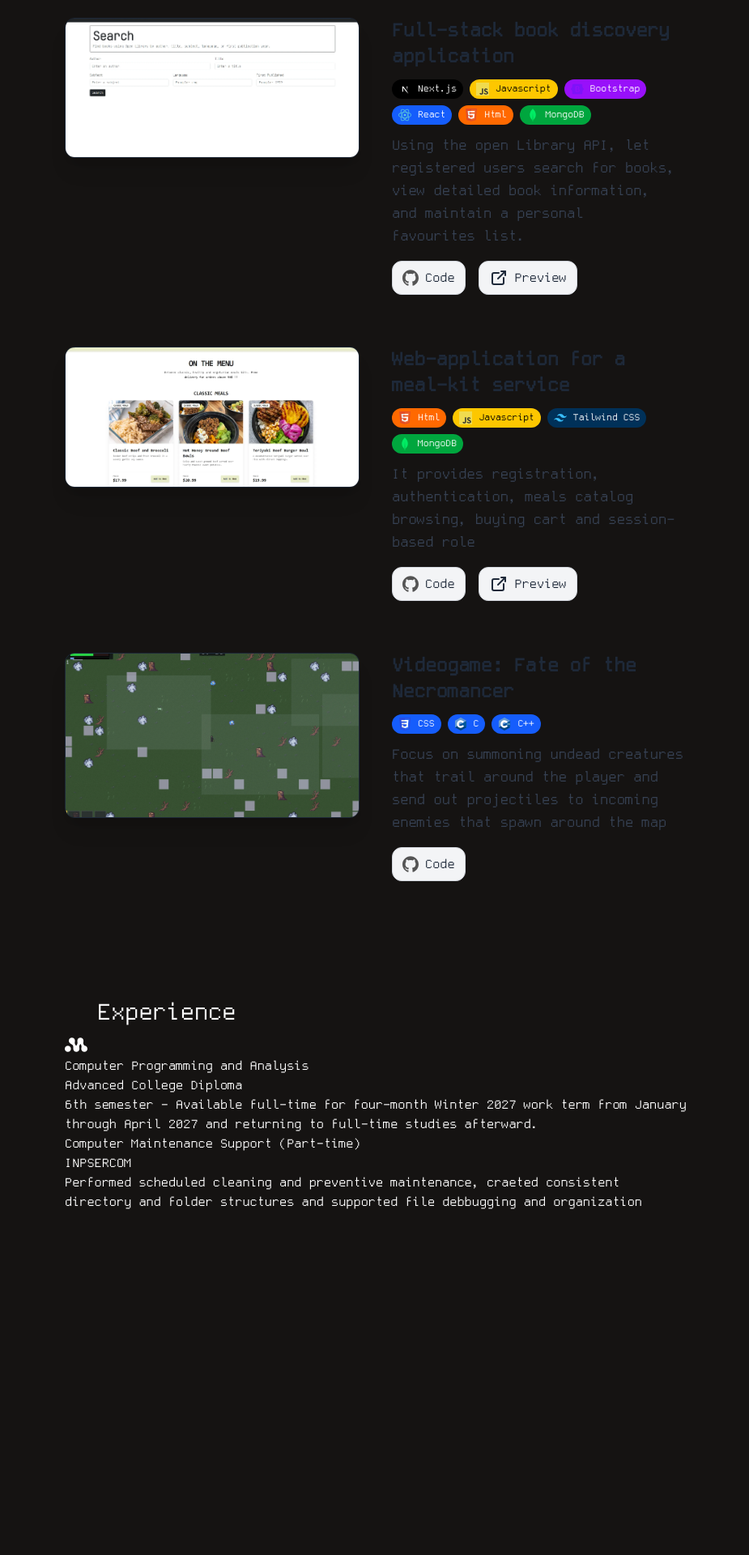
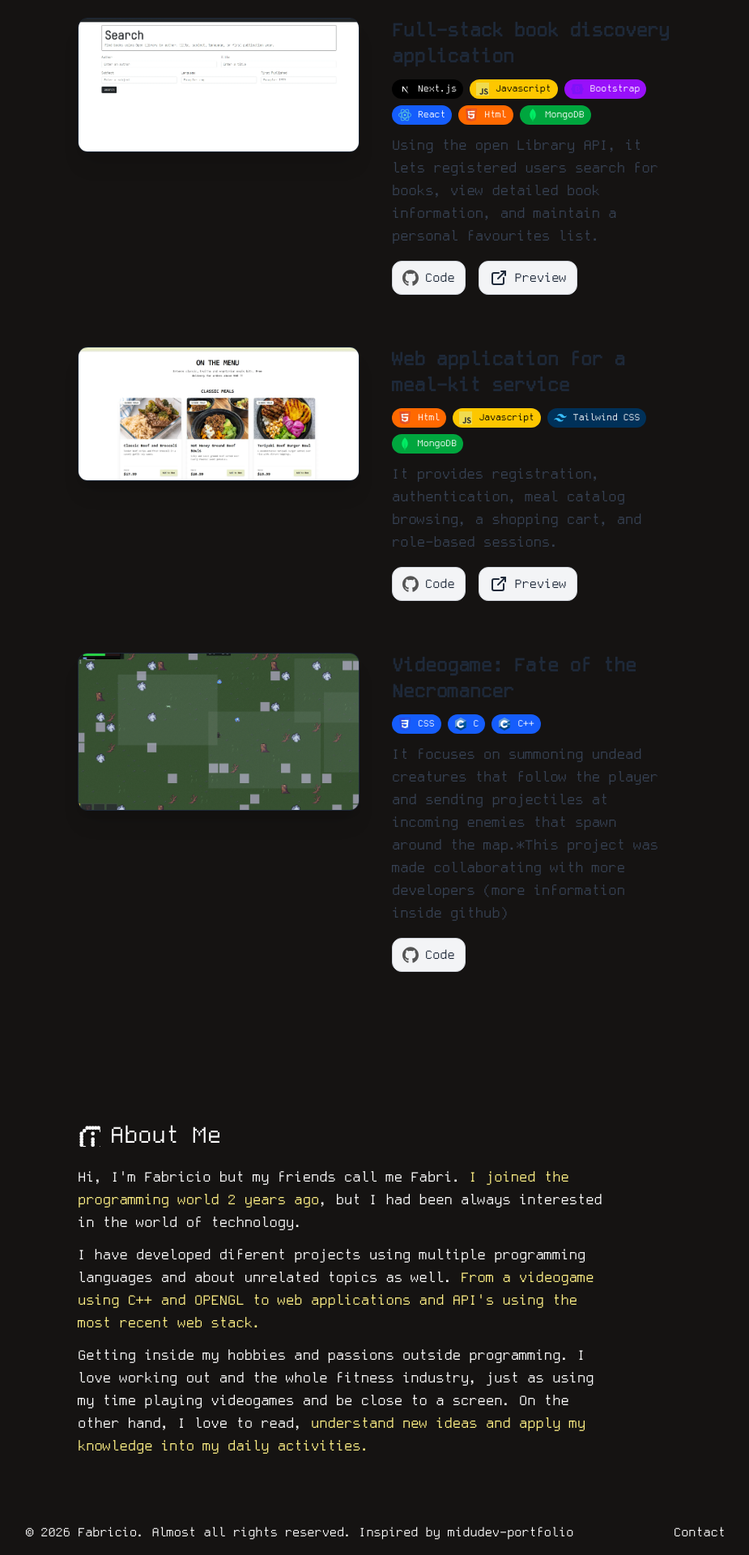
Before and after one commit to Hopesntn/job-portfolio, a React (Vite) app: page / in a window 1280 px wide. Shown: the part 734-2654 px from the top of the page at 81% size, without its empty margins (176-1101 px from the left). Before the commit the page ends 2230 px from the top, so only its background shows below. Built offline with nearby package versions, Linux system fonts and the light colour scheme.

Commit message:
feat: implement multilingual support and enhance About section

```diff
--- a/src/About.jsx
+++ b/src/About.jsx
@@ -1,7 +1,96 @@
-export default function About() {
+export default function About({isSpanish}) {
+	return (
+		<div className="w-full max-w-3xl mx-auto px-4">
+			{
+			isSpanish ? (
+				<>
+					<section id="about-me">
+						<div className="flex gap-3 pb-5">
+							<svg className="mt-11 size-7" xmlns="http://www.w3.org/2000/svg" width="24" height="24" viewBox="0 0 24 24" strokeWidth="2" stroke="currentColor" fill="none" strokeLinecap="round" strokeLinejoin="round">
+								<path d="M13 27A1 1 0 1013 29 1 1 0 1013 27zM16 27A1 1 0 1016 29 1 1 0 1016 27zM19 27A1 1 0 1019 29 1 1 0 1019 27zM7 24A1 1 0 107 26 1 1 0 107 24zM10 27A1 1 0 1010 29 1 1 0 1010 27zM25 24A1 1 0 1025 26 1 1 0 1025 24zM22 27A1 1 0 1022 29 1 1 0 1022 27zM4 21A1 1 0 104 23 1 1 0 104 21zM28 21A1 1 0 1028 23 1 1 0 1028 21zM28 18A1 1 0 1028 20 1 1 0 1028 18zM28 15A1 1 0 1028 17 1 1 0 1028 15zM28 12A1 1 0 1028 14 1 1 0 1028 12zM25 6A1 1 0 1025 8 1 1 0 1025 6zM28 9A1 1 0 1028 11 1 1 0 1028 9zM7 6A1 1 0 107 8 1 1 0 107 6zM4 18A1 1 0 104 20 1 1 0 104 18zM4 15A1 1 0 104 17 1 1 0 104 15zM4 12A1 1 0 104 14 1 1 0 104 12zM4 9A1 1 0 104 11 1 1 0 104 9zM10 3A1 1 0 1010 5 1 1 0 1010 3zM22 3A1 1 0 1022 5 1 1 0 1022 3zM13 3A1 1 0 1013 5 1 1 0 1013 3zM16 3A1 1 0 1016 5 1 1 0 1016 3zM16 18A1 1 0 1016 20 1 1 0 1016 18zM16 15A1 1 0 1016 17 1 1 0 1016 15zM16 9A1 1 0 1016 11 1 1 0 1016 9zM16 21A1 1 0 1016 23 1 1 0 1016 21zM19 3A1 1 0 1019 5 1 1 0 1019 3z"></path>
+							</svg>
+							<h1 className="mt-10 text-3xl">Sobre mi</h1>
+						</div>
+					</section>
+				</>
+			) : (
+				<section id="about-me">
+					<div className="flex gap-3 pb-5">
+						<svg className="mt-11 size-7" xmlns="http://www.w3.org/2000/svg" width="24" height="24" viewBox="0 0 24 24" strokeWidth="2" stroke="currentColor" fill="none" strokeLinecap="round" strokeLinejoin="round">
+							<path d="M13 27A1 1 0 1013 29 1 1 0 1013 27zM16 27A1 1 0 1016 29 1 1 0 1016 27zM19 27A1 1 0 1019 29 1 1 0 1019 27zM7 24A1 1 0 107 26 1 1 0 107 24zM10 27A1 1 0 1010 29 1 1 0 1010 27zM25 24A1 1 0 1025 26 1 1 0 1025 24zM22 27A1 1 0 1022 29 1 1 0 1022 27zM4 21A1 1 0 104 23 1 1 0 104 21zM28 21A1 1 0 1028 23 1 1 0 1028 21zM28 18A1 1 0 1028 20 1 1 0 1028 18zM28 15A1 1 0 1028 17 1 1 0 1028 15zM28 12A1 1 0 1028 14 1 1 0 1028 12zM25 6A1 1 0 1025 8 1 1 0 1025 6zM28 9A1 1 0 1028 11 1 1 0 1028 9zM7 6A1 1 0 107 8 1 1 0 107 6zM4 18A1 1 0 104 20 1 1 0 104 18zM4 15A1 1 0 104 17 1 1 0 104 15zM4 12A1 1 0 104 14 1 1 0 104 12zM4 9A1 1 0 104 11 1 1 0 104 9zM10 3A1 1 0 1010 5 1 1 0 1010 3zM22 3A1 1 0 1022 5 1 1 0 1022 3zM13 3A1 1 0 1013 5 1 1 0 1013 3zM16 3A1 1 0 1016 5 1 1 0 1016 3zM16 18A1 1 0 1016 20 1 1 0 1016 18zM16 15A1 1 0 1016 17 1 1 0 1016 15zM16 9A1 1 0 1016 11 1 1 0 1016 9zM16 21A1 1 0 1016 23 1 1 0 1016 21zM19 3A1 1 0 1019 5 1 1 0 1019 3z"></path>
+						</svg>
+						<h1 className="mt-10 text-3xl">About Me</h1>
+					</div>
+				</section>
+			)
+		}
+			{
+			isSpanish ? (
+				<>
+					<div className="flex flex-col gap-3 text-lg md:pr-20">
+						<p>
+							Me llamo Fabricio pero mis amigos me llaman Fabri.{" "}
+							<span className="text-yellow-200">
+								Entré al mundo de la programación hace 2 años
+							</span>
+							, pero siempre he estado interesado en el mundo de la tecnología.
+						</p>
 
-    return (<>
+						<p>
+							He desarrollado proyectos en distintos lenguajes de programación,
+																																							              así como también de distintas áreas.{" "}
+							<span className="text-yellow-200">
+								Desde un videojuego en C++ usando OpenGL hasta APIs y websites
+																																																				usando herramientas del mundo web.
+							</span>
+						</p>
 
+						<p>
+							Entrando a mis hábitos y pasiones afuera de la programación, me
+																																									              encanta hacer ejercicio y el mundo del fitness, así como también
+																																										              pasar mi tiempo jugando videojuegos y estar cerca de una pantalla.
+							<span className="text-yellow-200">
+								Por la otra parte, me encanta leer, entender nuevas ideas y
+																																																                aplicar mi conocimiento en mis actividades diarias.
+							</span>
+						</p>
+					</div>
 
-    </>)
+					<></>
+				</>
+			) : (
+				<div className="flex flex-col gap-3 text-lg md:pr-20">
+					<>
+						<p>
+							Hi, I'm Fabricio but my friends call me Fabri.{" "}
+							<span className="text-yellow-200">
+								I joined the programming world 2 years ago
+							</span>
+							, but I had been always interested in the world of technology.
+						</p>
+
+						<p>
+							I have developed diferent projects using multiple programming
+																																										              languages and about unrelated topics as well.{" "}
+							<span className="text-yellow-200">
+								From a videogame using C++ and OPENGL to web applications and
+																																																                API's using the most recent web stack.
+							</span>
+						</p>
+
+						<p>
+							Getting inside my hobbies and passions outside programming. I love
+																																										              working out and the whole fitness industry, just as using my time
+																																										              playing videogames and be close to a screen. On the other hand, I
+																																										              love to read,{" "}
+							<span className="text-yellow-200">
+								understand new ideas and apply my knowledge into my daily
+																																																                activities.
+							</span>
+						</p>
+					</>
+				</div>
+			)
+		} </div>
+	);
 }
--- a/src/App.jsx
+++ b/src/App.jsx
@@ -1,17 +1,21 @@
-import { useState } from "react";
+import { useEffect, useState } from "react";
 import About from "./About";
 import HeroContent from "./HeroContent";
 import NavBar from "./NavBar";
-import Experience from "./Experience";
+import MyFooter from "./MyFooter";
 export default function App() {
   const [isSpanish, setIsSpanish] = useState(false);
+
+  useEffect(() => {
+    document.documentElement.lang = isSpanish ? "es" : "en";
+  }, [isSpanish]);
   return (
     <>
       <div className="bg-newBlack">
         <NavBar isSpanish={isSpanish} setIsSpanish={setIsSpanish} />
         <HeroContent isSpanish={isSpanish} />
-        <Experience isSpanish={isSpanish}/>
-        <About isSpanish={isSpanish}/>
+        <About isSpanish={isSpanish} />
+        <MyFooter isSpanish={isSpanish} />
       </div>
     </>
   );
--- a/src/Experience.jsx
+++ b/src/Experience.jsx
@@ -8,7 +8,7 @@ export default function Experience({ isSpanish }) {
     {
       title: "Computer Maintenance Support (Part-time) ",
       subtitle: "INPSERCOM",
-      description: "Performed scheduled cleaning and preventive maintenance, craeted consistent directory and folder structures and supported file debbugging and organization",
+      description: "Performed scheduled cleaning and preventive maintenance, created consistent directory and folder structures, and supported file debugging and organization",
     },
   ];
   return (
@@ -42,11 +42,11 @@ export default function Experience({ isSpanish }) {
           </div>
         )}
         {experience.map((attribute)=> (
-            <>
+          <div key={attribute.title}>
                 <h1>{attribute.title}</h1>
                 <h3>{attribute.subtitle}</h3>
                 <p>{attribute.description}</p>
-            </>
+          </div>
           ))}
       </div>
     </>
--- a/src/HeroContent.jsx
+++ b/src/HeroContent.jsx
@@ -14,7 +14,7 @@ export default function HeroContent({ isSpanish }) {
 
   return (
     <>
-      <div className="py-30 md:py-36 max-w-3xl mx-auto text-4xl ">
+      <div className="w-full max-w-3xl mx-auto px-4 py-16 text-4xl md:py-36">
         {isSpanish && (
           <>
             <span>
@@ -26,10 +26,10 @@ export default function HeroContent({ isSpanish }) {
                   con un año de experiencia aprendiendo y construyendo
                   aplicaciones
                 </span>{" "}
-                faciles de usar para el usuario. Por mi camino, <br />
-                he colaborado con compañeros de clase en distintas areas como
-                backend, frontend y diseno de sistemas. Constantemente exploro
-                nuevas tecnologias y recursos para construir aplications mas
+                fáciles de usar para el usuario. Por mi camino, <br />
+                he colaborado con compañeros de clase en distintas áreas como
+                backend, frontend y diseño de sistemas. Constantemente exploro
+                nuevas tecnologías y recursos para construir aplicaciones más
                 fluidas y escalables.
               </p>
             </span>
@@ -54,11 +54,11 @@ export default function HeroContent({ isSpanish }) {
             </span>
           </>
         )}
-        <div className="flex gap-3 pt-4 mt-5">
+        <div className="flex flex-wrap gap-3 pt-4 mt-5">
           {isSpanish ? (
             <a
               href={buttonsLink[0]}
-              class="py-3 px-4 inline-flex items-center gap-x-2 text-sm font-semibold rounded-lg bg-primary border border-primary-line text-primary-foreground hover:bg-primary-hover focus:outline-hidden focus:bg-yellow-400-hover disabled:opacity-50 hover:bg-yellow-400  hover:text-black hover:opacity-90 ">
+              className="py-3 px-4 inline-flex items-center gap-x-2 text-sm font-semibold rounded-lg bg-primary border border-primary-line text-primary-foreground hover:bg-primary-hover focus:outline-hidden focus:bg-yellow-400-hover disabled:opacity-50 hover:bg-yellow-400  hover:text-black hover:opacity-90 ">
               Contactame
               <img className="h-5 w-5" src={book} alt="Book logo" />
             </a>
@@ -66,20 +66,20 @@ export default function HeroContent({ isSpanish }) {
             <a
               href={buttonsLink[0]}
               type="button"
-              class="py-3 px-4 inline-flex items-center gap-x-2 text-sm font-semibold rounded-lg bg-primary border border-primary-line text-primary-foreground hover:bg-primary-hover focus:outline-hidden focus:bg-primary-hover disabled:opacity-50 disabled:pointer-events-none hover:bg-yellow-400  hover:text-black hover:opacity-90">
+              className="py-3 px-4 inline-flex items-center gap-x-2 text-sm font-semibold rounded-lg bg-primary border border-primary-line text-primary-foreground hover:bg-primary-hover focus:outline-hidden focus:bg-primary-hover disabled:opacity-50 disabled:pointer-events-none hover:bg-yellow-400  hover:text-black hover:opacity-90">
               <img className="h-5 w-5" src={book} alt="book logo" />
               Contact
             </a>
           )}
           <a
             href={buttonsLink[1]}
-            class="py-3 px-4 inline-flex items-center gap-x-2 text-sm font-semibold rounded-lg bg-primary border border-primary-line text-primary-foreground hover:bg-primary-hover focus:outline-hidden focus:bg-primary-hover disabled:opacity-50 disabled:pointer-events-none hover:bg-yellow-400  hover:text-black hover:opacity-90">
+            className="py-3 px-4 inline-flex items-center gap-x-2 text-sm font-semibold rounded-lg bg-primary border border-primary-line text-primary-foreground hover:bg-primary-hover focus:outline-hidden focus:bg-primary-hover disabled:opacity-50 disabled:pointer-events-none hover:bg-yellow-400  hover:text-black hover:opacity-90">
             <img className="h-5 w-5" src={Linkedln} alt="Linkedln Logo" />
-            Linkedln
+              LinkedIn
           </a>
           <a
             href={buttonsLink[2]}
-            class="py-3 px-4 inline-flex items-center gap-x-2 text-sm font-semibold rounded-lg bg-primary border border-primary-line text-primary-foreground hover:bg-primary-hover focus:outline-hidden focus:bg-primary-hover disabled:opacity-50 disabled:pointer-events-none hover:bg-yellow-400  hover:text-black hover:opacity-90">
+            className="py-3 px-4 inline-flex items-center gap-x-2 text-sm font-semibold rounded-lg bg-primary border border-primary-line text-primary-foreground hover:bg-primary-hover focus:outline-hidden focus:bg-primary-hover disabled:opacity-50 disabled:pointer-events-none hover:bg-yellow-400  hover:text-black hover:opacity-90">
             <img className="h-5 w-5" src={githubImage} alt="GitHub logo" />
             Github
           </a>
@@ -87,7 +87,8 @@ export default function HeroContent({ isSpanish }) {
 
         {isSpanish ? (
           <>
-            <div className="flex gap-3 md:mt-20 lg:mt-40">
+            <section id="projects">
+              <div className="flex gap-3 mt-16 md:mt-20 lg:mt-40">
               <svg
                 className="mt-11 size-7"
                 xmlns="http://www.w3.org/2000/svg"
@@ -108,9 +109,11 @@ export default function HeroContent({ isSpanish }) {
               </svg>
               <h1 className="mt-10 text-3xl">Proyectos</h1>
             </div>
+            </section>
           </>
         ) : (
-          <div className="flex gap-3 md:mt-20 lg:mt-40">
+          <section id="projects">
+            <div className="flex gap-3 mt-16 md:mt-20 lg:mt-40">
               <svg
                 className="mt-11 size-7"
                 xmlns="http://www.w3.org/2000/svg"
@@ -131,6 +134,7 @@ export default function HeroContent({ isSpanish }) {
               </svg>
               <h1 className="mt-10 text-3xl">Projects</h1>
             </div>
+          </section>
         )}
 
         <Projects isSpanish={isSpanish} />
--- a/src/LinkButton.jsx
+++ b/src/LinkButton.jsx
@@ -3,8 +3,9 @@ export default function LinkButton({ href, children }) {
     <>
       <a
         target="_blank"
+        rel="noreferrer"
         href={href}
-        class="inline-flex bg-gray-100 text-gray-800 border-gray-300 items-center justify-center gap-2 px-3 py-2 space-x-2 text-base transition dark:text-white dark:bg-gray-800 border dark:border-gray-600 focus-visible:ring-yellow-500/80 text-md hover:bg-gray-800 hover:border-gray-900 group max-w-fit rounded-xl hover:text-white focus:outline-none focus-visible:outline-none focus-visible:ring focus-visible:ring-white focus-visible:ring-offset-2 active:bg-black">
+        className="inline-flex bg-gray-100 text-gray-800 border-gray-300 items-center justify-center gap-2 px-3 py-2 space-x-2 text-base transition dark:text-white dark:bg-gray-800 border dark:border-gray-600 focus-visible:ring-yellow-500/80 text-md hover:bg-gray-800 hover:border-gray-900 group max-w-fit rounded-xl hover:text-white focus:outline-none focus-visible:outline-none focus-visible:ring focus-visible:ring-white focus-visible:ring-offset-2 active:bg-black">
         {children}
       </a>
     </>
--- /dev/null
+++ b/src/MyFooter.jsx
@@ -0,0 +1,34 @@
+export default function Footer({isSpanish}) {
+	return (
+		<>
+
+			<footer className="mt-16 w-full px-4 mx-auto lg:max-w-4xl md:max-w-2xl flex justify-center text-center">
+				<div className="rounded-lg w-full max-w-7xl mx-auto md:flex md:items-center md:justify-between py-4 flex flex-col md:flex-row items-center gap-4">
+					{
+					isSpanish ? (
+						<>
+							<span>
+								&copy; 2026 Fabricio. Casi todos los derechos reservados. Inspirado en midudev-portafolio
+							</span>
+
+
+							<a href="mailto:fabricio.ortiz.dev@gmail.com">Contacto
+							</a>
+						</>
+					) : (
+						<>
+							<span>
+								&copy; 2026 Fabricio. Almost all rights reserved. Inspired by midudev-portfolio
+							</span>
+
+
+							<a href="mailto:fabricio.ortiz.dev@gmail.com">
+								Contact
+							</a>
+						</>
+					)
+				} </div>
+			</footer>
+		</>
+	)
+}
--- a/src/NavBar.jsx
+++ b/src/NavBar.jsx
@@ -1,5 +1,4 @@
 import { useEffect, useState } from "react";
-import { Globe } from "lucide-react";
 
 export default function NavBar({ isSpanish, setIsSpanish }) {
   const [activeHash, setActiveHash] = useState(window.location.hash);
@@ -15,17 +14,17 @@ export default function NavBar({ isSpanish, setIsSpanish }) {
     {
       title: isSpanish ? "Proyectos" : "Projects",
       label: isSpanish ? "proyectos" : "projects",
-      url: isSpanish ? "/#proyectos" : "/#projects",
+      url: "/#projects",
     },
+    // {
+    //   title: isSpanish ? "Experiencia" : "Experience",
+    //   label: isSpanish ? "experiencia" : "experience",
+    //   url: isSpanish ? "/#experiencia" : "/#experience",
+    // },
     {
-      title: isSpanish ? "Experiencia" : "Experience",
-      label: isSpanish ? "experiencia" : "experience",
-      url: isSpanish ? "/#experiencia" : "/#experience",
-    },
-    {
-      title: isSpanish ? "Yo" : "Me",
+      title: isSpanish ? "Sobre mi" : "About me",
       label: isSpanish ? "sobre-mi" : "about-me",
-      url: isSpanish ? "/#sobre-mi" : "/#about-me",
+      url: "/#about-me",
     },
     {
       title: isSpanish ? "Contacto" : "Contact",
@@ -38,11 +37,12 @@ export default function NavBar({ isSpanish, setIsSpanish }) {
 
   return (
     <>
-      <header className="header-nav flex gap-x-1 px-4 py-1.5 text-sm font-medium rounded-full text-gray-600 dark:text-gray-300 justify-center items-center border border-transparent">
-        <nav className="header-nav flex gap-x-1  py-1.5 text-sm font-medium text-gray-600 dark:text-gray-300 justify-center items-center [clip-path:ellipse(100%_100%_at_50%_0%)]">
+      <header className="header-nav w-full flex gap-x-1 px-2 py-1.5 text-sm font-medium rounded-full text-gray-600 dark:text-gray-300 justify-center items-center border border-transparent ">
+        <nav className="header-nav w-full flex flex-wrap gap-x-1 py-1.5 text-sm font-medium text-gray-600 dark:text-gray-300 justify-center items-center [clip-path:ellipse(100%_100%_at_50%_0%)]">
           {navItems.map((link) => (
             <a
-              className={`nav-link relative text-xs sm:text-sm block px-1.5 sm:px-3 sm:py-1.5 rounded-full transition-colors duration-200 hover:text-yellow-500 dark:hover:text-yellow-400 ${
+              key={link.label}
+              className={`nav-link relative text-sm sm:text-sm block px-1.5 sm:px-3 sm:py-1.5 rounded-full transition-colors duration-200 hover:text-yellow-500 dark:hover:text-yellow-400 ${
                 activeHash === link.url.substring(1) ? "text-yellow-500" : ""
               }`}
               aria-label={link.label}
@@ -56,9 +56,9 @@ export default function NavBar({ isSpanish, setIsSpanish }) {
               setIsSpanish(!isSpanish);
             }}
 
-            className="flex items-center gap-1.5 px-1 py-2.5 rounded-xl text-sm transition-colors duration-200 hover:text-yellow-500 dark:hover:text-yellow-400">
+            className="flex items-center gap-1.5 px-1 py-2.5 rounded-xl text-xs sm:text-sm transition-colors duration-200 hover:text-yellow-500 dark:hover:text-yellow-400">
 
-            <span className="text-sm">Lan </span>
+            <span className="text-sm">{isSpanish ? "Español" : "English"} </span>
           </button>
         </nav>
       </header>
--- a/src/Projects.jsx
+++ b/src/Projects.jsx
@@ -31,11 +31,11 @@ export default function Proyects({ isSpanish }) {
   const projects_info = [
     {
       title: isSpanish
-        ? "Aplication full-stack para la busqueda de libros "
+        ? "Aplicación full-stack para la búsqueda de libros"
         : "Full-stack book discovery application",
       description: isSpanish
-        ? "Usando una API abierta de libros, deja a usuarios registrarse y buscar por libros, ver detalles y mantener una lista de libros favoritos."
-        : "Using the open Library API, let registered users search for books, view detailed book information, and maintain a personal favourites list.",
+        ? "Usando una API abierta de libros, permite a los usuarios registrarse y buscar libros, ver detalles y mantener una lista de libros favoritos."
+        : "Using the open Library API, it lets registered users search for books, view detailed book information, and maintain a personal favourites list.",
       proyectImg: proyect_1,
       tags: ["NEXT", "JAVASCRIPT", "BOOTSTRAP", "REACT", "HTML", "MONGODB"],
       github: "https://github.com/Hopesntn/web422NAA-project",
@@ -43,11 +43,11 @@ export default function Proyects({ isSpanish }) {
     },
     {
       title: isSpanish
-        ? "Aplication web para servicio de comidas "
-        : "Web-application for a meal-kit service",
+        ? "Aplicación web para un servicio de comidas"
+        : "Web application for a meal-kit service",
       description: isSpanish
-        ? "Demuestra registro, autenticacion, catalogo de comidas y sessiones basadas en el rol elegido"
-        : "It provides registration, authentication, meals catalog browsing, buying cart and session-based role",
+        ? "Demuestra registro, autenticación, catálogo de comidas y sesiones basadas en el rol elegido"
+        : "It provides registration, authentication, meal catalog browsing, a shopping cart, and role-based sessions.",
 
       proyectImg: proyect_2,
       tags: ["HTML", "JAVASCRIPT", "TAILWIND", "MONGODB"],
@@ -59,8 +59,8 @@ export default function Proyects({ isSpanish }) {
         ? "Videojuego: El destino del nigromante"
         : "Videogame: Fate of the Necromancer",
       description: isSpanish
-        ? "Se concentra en aparecer criaturas que persiguen al jugador, el cual debe tirar projectiles a los enemigos que aparecen alrededor del mapa"
-        : "Focus on summoning undead creatures that trail around the player and send out projectiles to incoming enemies that spawn around the map",
+        ? "Se concentra en la aparición de criaturas que persiguen al jugador, quien debe lanzar proyectiles a los enemigos que aparecen alrededor del mapa. *Este proyecto fue hecho en colaboracion con mas desarrolladores (mas information en github)"
+        : "It focuses on summoning undead creatures that follow the player and sending projectiles at incoming enemies that spawn around the map.*This project was made collaborating with more developers (more information inside github)",
 
       proyectImg: proyect_3,
       tags: ["CSS", "C", "C__"],
@@ -136,11 +136,11 @@ export default function Proyects({ isSpanish }) {
     tags: project.tags.map((key) => tags[key]).filter(Boolean),
   }));
   return (
-    <div className="flex flex-col gap-y-16 mt-8">
+    <div className="flex flex-col gap-y-12 mt-8 md:gap-y-16">
       {PROJECTS.map(
         ({ proyectImg, title, description, tags, link, github }) => (
           <article key={title} className="flex flex-col space-x-0 space-y-6 group md:flex-row md:space-x-10 md:space-y-0">
-            <div className="w-full md:w-1/2">
+            <div className="w-full min-w-0 md:w-1/2">
               <div className="relative flex flex-col items-center col-span-6 row-span-5 gap-8 transition-all duration-500 ease-in-out transform shadow-xl overflow-clip rounded-xl sm:rounded-xl md:group-hover:-translate-y-1 md:group-hover:shadow-[0_20px_60px_-10px_rgba(251,191,36,0.2)] lg:border lg:border-gray-800 lg:hover:border-yellow-400/30 lg:hover:bg-gray-800/50">
                 <img
                   alt={title}
@@ -154,8 +154,8 @@ export default function Proyects({ isSpanish }) {
               </div>
             </div>
 
-            <div className="w-full md:w-1/2 md:max-w-lg flex flex-col justify-center">
-              <h3 className="text-2xl font-bold text-gray-800 dark:text-gray-100">
+            <div className="w-full min-w-0 md:w-1/2 md:max-w-lg flex flex-col justify-center">
+              <h3 className="text-xl md:text-2xl font-bold text-gray-800 dark:text-gray-100">
                 {title}
               </h3>
               <ul className="flex flex-row flex-wrap mt-3 gap-2">
@@ -170,7 +170,7 @@ export default function Proyects({ isSpanish }) {
                 ))}
               </ul>
 
-              <p className="mt-3 text-gray-700 dark:text-gray-400 text-pretty text-lg">
+              <p className="mt-3 text-gray-700 dark:text-gray-400 text-pretty text-base md:text-lg">
                 {description}
               </p>
               <footer className="flex items-center mt-4 gap-x-4">
```
Also changed, not shown: src/footer.jsx (deleted). Lines whose indentation alone changed are shown as unchanged.
